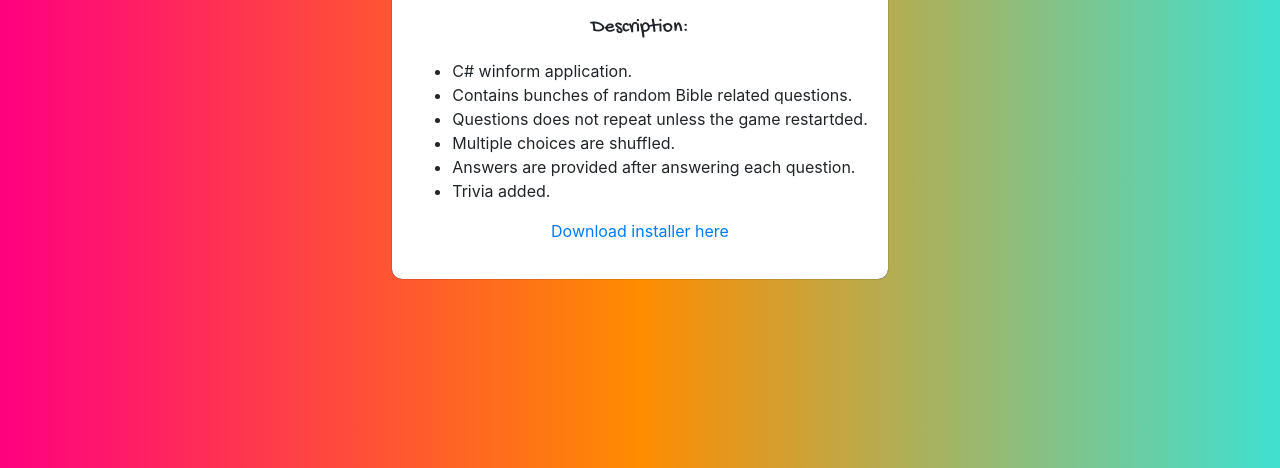
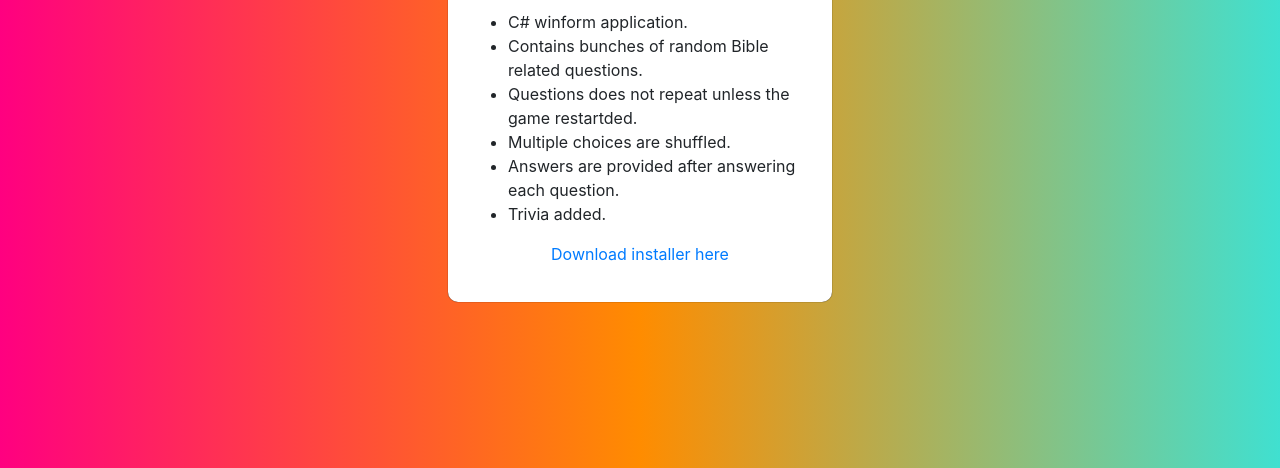
Before and after one commit to Eudinson/Bible-Quiz-Game, a plain HTML site: page index.html in a window 1280 px wide. Shown: the part 332-800 px from the top of the page. Drawn offline with nearby package versions, Linux system fonts and the light colour scheme.

Commit message:
some changes

```diff
--- a/css/style.css
+++ b/css/style.css
@@ -1,18 +1,19 @@
 body{
     height: 100vh;
-    display: flex;
-    align-items: center;
-    justify-content: center;
     background: #40E0D0;  /* fallback for old browsers */
     background: -webkit-linear-gradient(to right, #FF0080, #FF8C00, #40E0D0);  /* Chrome 10-25, Safari 5.1-6 */
     background: linear-gradient(to right, #FF0080, #FF8C00, #40E0D0); /* W3C, IE 10+/ Edge, Firefox 16+, Chrome 26+, Opera 12+, Safari 7+ */
 }
 
 .main-content{
+    margin: 0 auto 20px auto;
+    position: relative;
+    top: 10%;
     box-shadow: 0 0 1px black;
     padding: 20px;
     border-radius: 10px;
     background-color: white;
+    width: 30%;
 }
 
 @media(max-width:320px){
--- a/index.html
+++ b/index.html
@@ -10,12 +10,7 @@
     <link rel="stylesheet" href="css/style.css">
 </head>
 <body>
-
-    <header>
-
-    </header>
-
-    <main class="text-center main-content">
+    <div class="text-center main-content">
                 <h1><span class="bqg">B</span>ible <span class="bqg">Q</span>uiz <span class="bqg">G</span>ame</h1>
                 <p class="eudin">by <a href="https://www.linkedin.com/in/eudinson-uy-6970a1128/" target="_blank" >Eudin</a></p>
                 <hr>
@@ -31,13 +26,8 @@
                         <li>Trivia added.</li>
                     </ul>
                 </div>
-
             <p><a href="BQG/BQG_Setup.rar">Download installer here</a></p>
-    </main>
-
-    <footer>
-
-    </footer>
+    </div>
 
     <script src="https://code.jquery.com/jquery-3.4.1.slim.min.js" integrity="sha384-J6qa4849blE2+poT4WnyKhv5vZF5SrPo0iEjwBvKU7imGFAV0wwj1yYfoRSJoZ+n" crossorigin="anonymous"></script>
     <script src="https://cdn.jsdelivr.net/npm/popper.js@1.16.0/dist/umd/popper.min.js" integrity="sha384-Q6E9RHvbIyZFJoft+2mJbHaEWldlvI9IOYy5n3zV9zzTtmI3UksdQRVvoxMfooAo" crossorigin="anonymous"></script>
```
Lines whose indentation alone changed are shown as unchanged.
